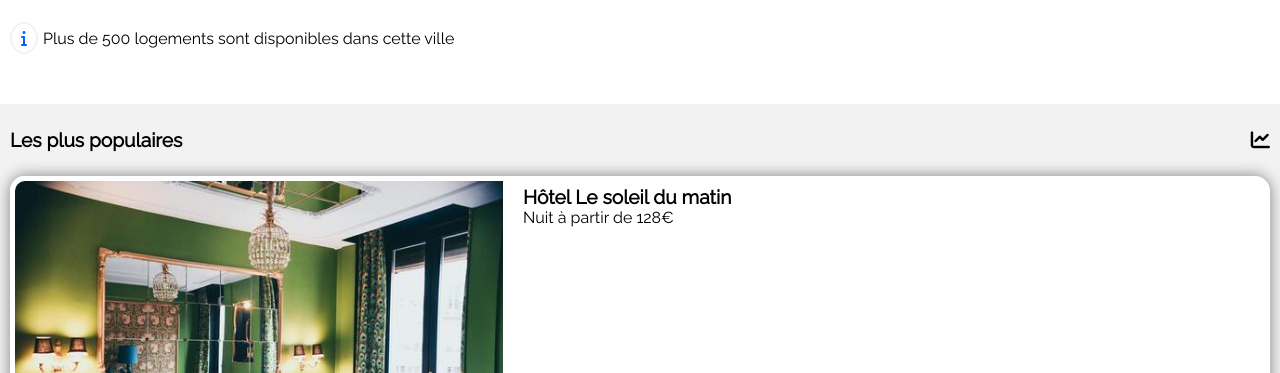
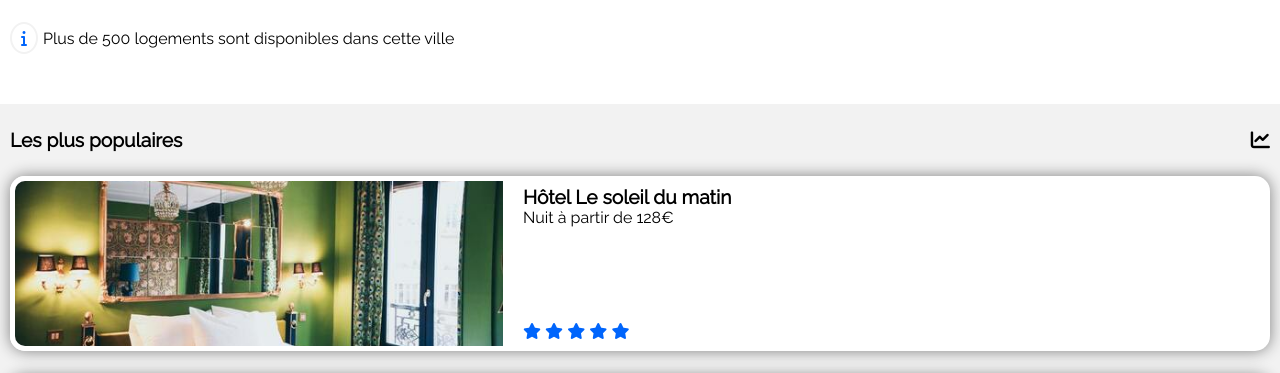
Before and after one commit to Ffedronic/FelixFedronic_2_16022021, a plain HTML site: page html/index.html in a window 1280 px wide. Shown: the part 352-725 px from the top of the page. Drawn offline with Linux system fonts and the light colour scheme.

Commit message:
modif css

```diff
--- a/css/style_test.css
+++ b/css/style_test.css
@@ -269,6 +269,7 @@ body {
 .most_pop_hosting__card a {
     display: flex ;
     overflow: hidden;
+    height: 175px;
 }
 
 .most_pop_hosting__card__image {
```
